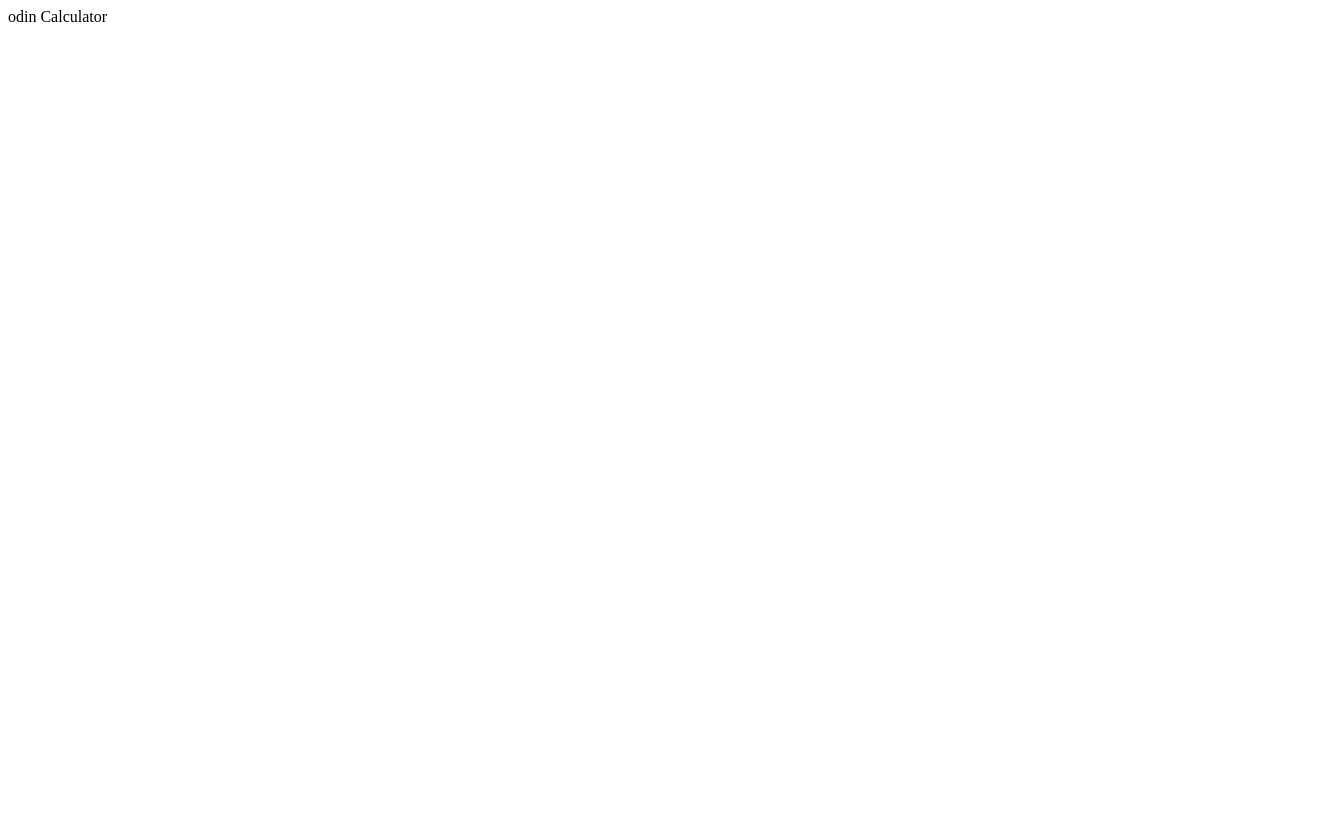
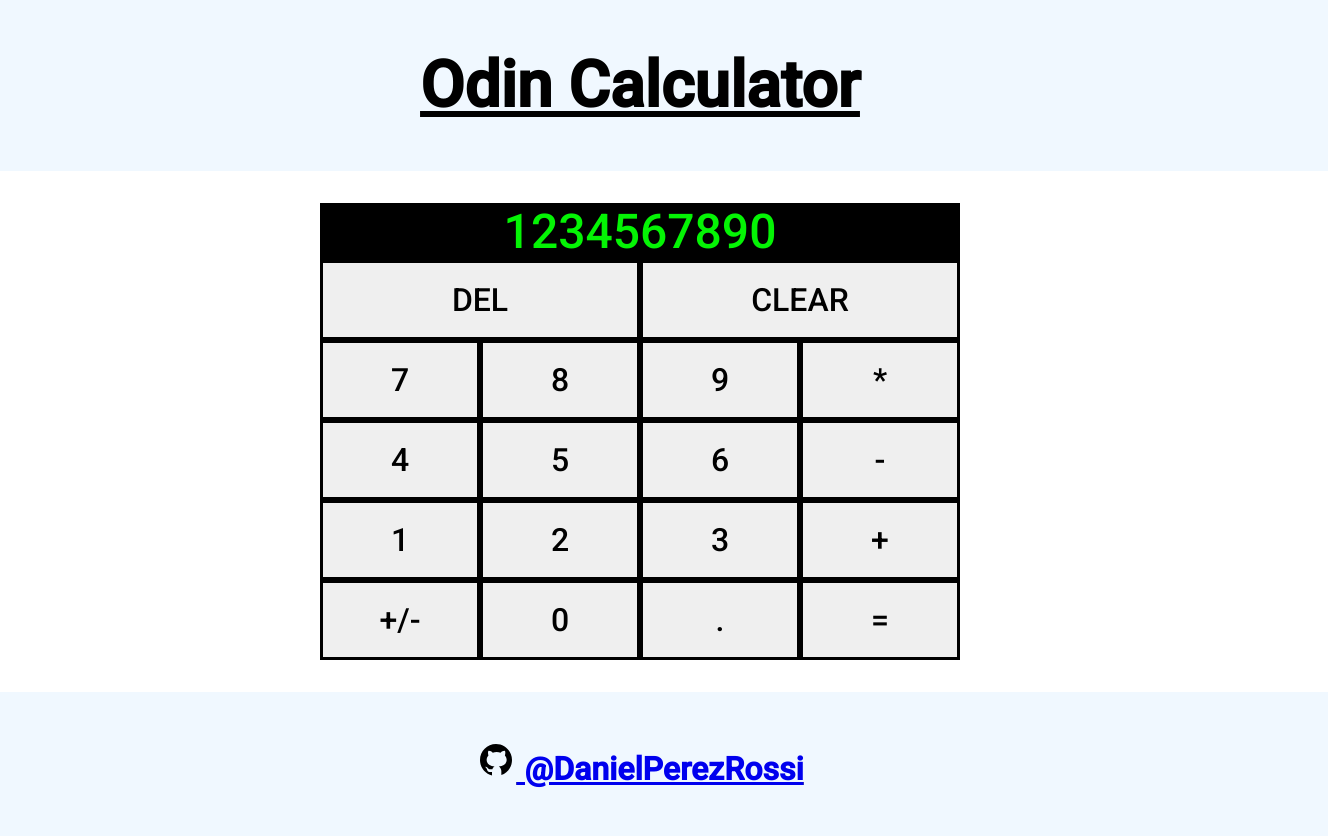
Before and after one commit to danielperezrossi/odinCalculator, a plain HTML site: page index.html in a window 1280 px wide. Shown: the whole page, 1328 px wide, since content can reach past the window. Before the commit the page ends 800 px from the top, so only its background shows below. Drawn offline with Linux system fonts and the light colour scheme.

Commit message:
add html template

```diff
--- a/index.html
+++ b/index.html
@@ -3,9 +3,46 @@
     <head>
         <meta charset="UTF-8">
         <meta http-equiv="X-UA-Compatible" content="IE=edge">
-        <meta name="viewport" content="width=device-width, initial-sclae=1.0"
+        <meta name="viewport" content="width=device-width, initial-scale=1.0">
         <title>odin Calculator</title>
+        <link rel="stylesheet" href="/style.css">
     </head>
     <body>
+        <header>
+            Odin Calculator
+        </header>
+        <section class="calculator">
+            <div id="display">
+                <a>1234567890</a>
+            </div>
+            <div class="calculatorButtons">
+                <button id="btnDEL">DEL</button>
+                <button id="btnCLEAR">CLEAR</button>
+                <button>7</button>
+                <button>8</button>
+                <button>9</button>
+                <button>*</button>
+                <button>4</button>
+                <button>5</button>
+                <button>6</button>
+                <button>-</button>
+                <button>1</button>
+                <button>2</button>
+                <button>3</button>
+                <button>+</button>
+                <button>+/-</button>
+                <button>0</button>
+                <button>.</button>
+                <button>=</button>
+            </div>
+        </section>
+        <div class="footer">
+            <div class="author">
+                <a href="https://github.com/danielperezrossi">
+                    <?xml version="1.0"?><svg fill="#000000" xmlns="http://www.w3.org/2000/svg"  viewBox="0 0 30 30" width="40px" height="40px">    <path d="M15,3C8.373,3,3,8.373,3,15c0,5.623,3.872,10.328,9.092,11.63C12.036,26.468,12,26.28,12,26.047v-2.051 c-0.487,0-1.303,0-1.508,0c-0.821,0-1.551-0.353-1.905-1.009c-0.393-0.729-0.461-1.844-1.435-2.526 c-0.289-0.227-0.069-0.486,0.264-0.451c0.615,0.174,1.125,0.596,1.605,1.222c0.478,0.627,0.703,0.769,1.596,0.769 c0.433,0,1.081-0.025,1.691-0.121c0.328-0.833,0.895-1.6,1.588-1.962c-3.996-0.411-5.903-2.399-5.903-5.098 c0-1.162,0.495-2.286,1.336-3.233C9.053,10.647,8.706,8.73,9.435,8c1.798,0,2.885,1.166,3.146,1.481C13.477,9.174,14.461,9,15.495,9 c1.036,0,2.024,0.174,2.922,0.483C18.675,9.17,19.763,8,21.565,8c0.732,0.731,0.381,2.656,0.102,3.594 c0.836,0.945,1.328,2.066,1.328,3.226c0,2.697-1.904,4.684-5.894,5.097C18.199,20.49,19,22.1,19,23.313v2.734 c0,0.104-0.023,0.179-0.035,0.268C23.641,24.676,27,20.236,27,15C27,8.373,21.627,3,15,3z"/></svg>
+                @DanielPerezRossi</a>
+            </div>
+        </div>
     </body>
+    <script src="/script.js"></script>
 </html>
--- a/script.js
+++ b/script.js
@@ -0,0 +1,16 @@
+function add(a,b){
+    return a+b;
+}
+function substract(a,b){
+    return a-b;
+}
+function multiply(a,b){
+    return a*b;
+}
+function divide(a,b){
+    return a/b;
+}
+function operate(a,b){
+    let result = add(a,b);
+    return "El resultado es " + result;
+}
--- a/style.css
+++ b/style.css
@@ -0,0 +1,69 @@
+@import url('https://fonts.googleapis.com/css2?family=Roboto:wght@500&display=swap');
+
+*{
+    font-family: 'Roboto', sans-serif;
+    margin: 0;
+    border: 0;
+    padding: 0;
+}
+body{
+    display: flex;
+    flex-direction: column;
+    align-items: center;
+    justify-content: center;
+}
+header{
+    text-align: center;
+    font-size: 4rem;
+    font-weight: 900;
+    background-color: aliceblue;
+    width: 100%;
+    text-decoration:underline;
+    padding: 3rem;
+}
+.calculator{
+    text-align: center;
+    width: 50%;
+    padding: 2rem;
+}
+#display{
+    display: flex;
+    text-align: center;
+    align-items: center;
+    justify-content: center;
+    font-size: 3rem;
+    width: 100%;
+    min-height: 5vh;
+    background-color: black;
+    color:#04F404;
+}
+.calculatorButtons{
+    display: flex;
+    flex-wrap: wrap;
+}
+.calculatorButtons button{
+    display: flex;
+    align-items: center;
+    justify-content: center;
+    border: solid;
+    border-radius: 25;
+    min-width: calc(100% / 4);
+    min-height: 10vh;
+    margin: auto;
+    font-size: 2rem;
+}
+.calculatorButtons button:hover{
+    background: yellow;
+}
+#btnCLEAR, #btnDEL{
+    min-width: calc(100% / 2);
+}
+.footer{
+    text-align: center;
+    font-size: 2rem;
+    font-weight: 900;
+    background-color: aliceblue;
+    width: 100%;
+    text-decoration:underline;
+    padding: 3rem;
+}
```
